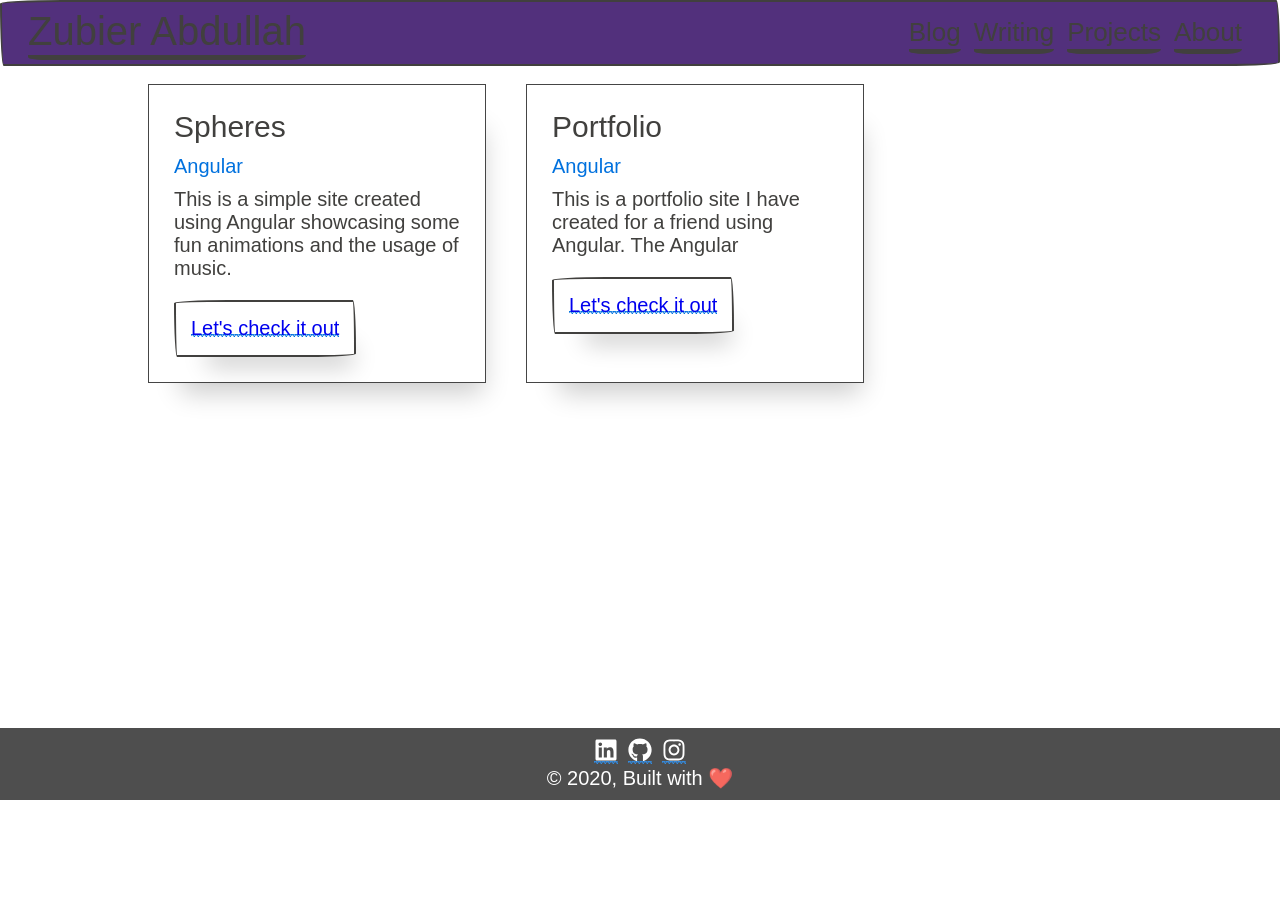
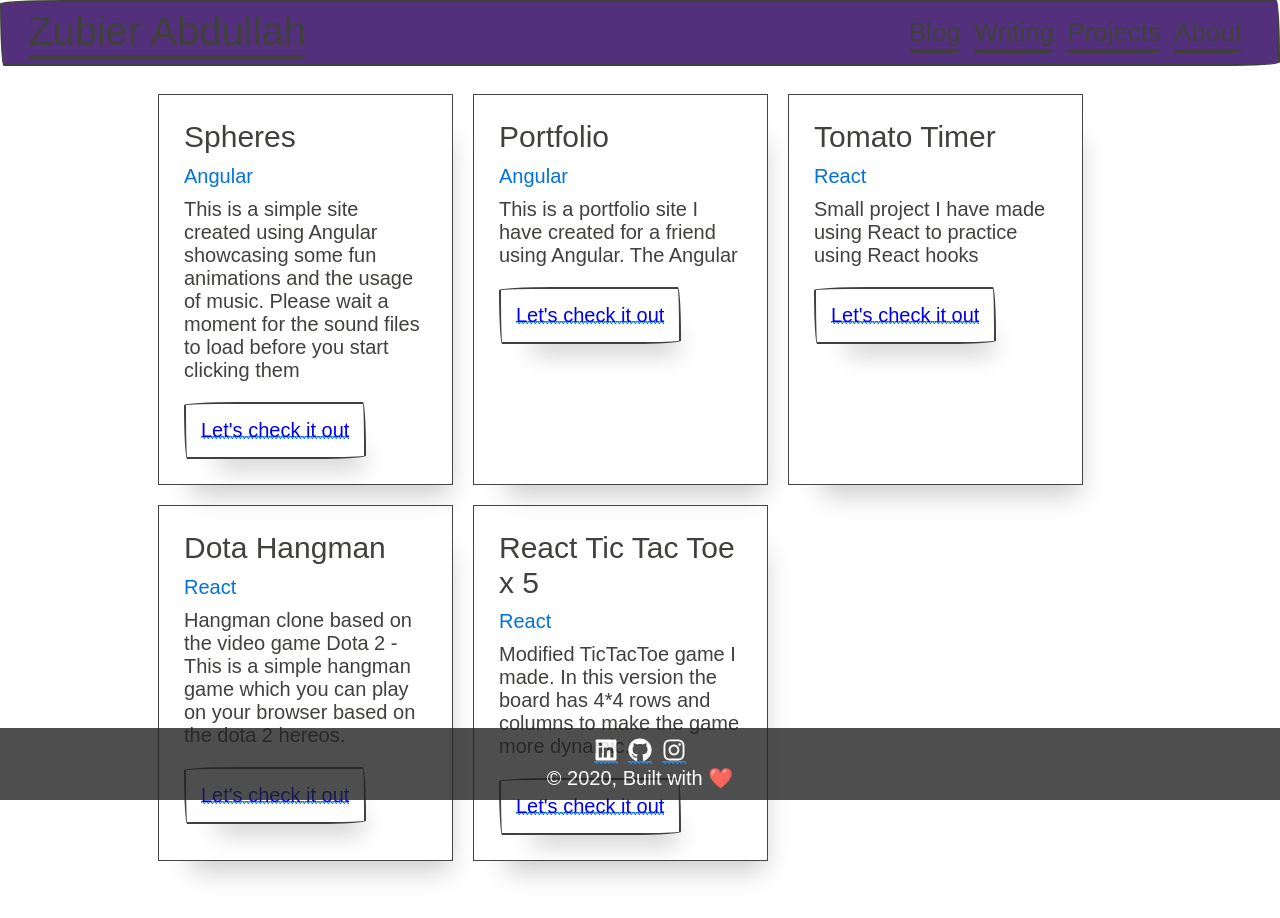
Before and after one commit to ZubierAbd/PersonalSite, a Gatsby site: page /projects in a window 1280 px wide. Before the commit the page ends 800 px from the top, so only its background shows below. Built offline with nearby package versions, Linux system fonts and the light colour scheme; Gatsby itself is replaced by a stand-in of ours; a web font is replaced by a local one.

Commit message:
added new projects

```diff
--- a/src/components/project.js
+++ b/src/components/project.js
@@ -7,13 +7,13 @@ const Project = props => {
   let name = data.name ? data.name : "PlaceHolderName"
   let URL = data.URL ? data.URL : "www.google.com"
   let img = props.image ? props.image : ""
-  let description = data.description ? data.description : "something somethin g"
+  let description = data.description ? data.description : "something something"
   let technology = data.tech ? data.tech : "React"
 
   return (
     <div
       class="card"
-      style={{ width: "33%", margin: "20px", border: "1px solid #454545" }}
+      style={{ width: "30%", margin: '10px', border: "1px solid #454545" }}
     >
       <div class="card-body">
         <h4 class="card-title">{name}</h4>
--- a/src/pages/projects.js
+++ b/src/pages/projects.js
@@ -16,21 +16,51 @@ const NormalProjectPage = () => {
     name: "Spheres",
     tech: "Angular",
     URL: "https://spheres-2411a.firebaseapp.com/",
+    github: '',
     description:
-      "This is a simple site created using Angular showcasing some fun animations and the usage of music.",
+      "This is a simple site created using Angular showcasing some fun animations and the usage of music. Please wait a moment for the sound files to load before you start clicking them",
   }
   let data2 = {
     name: "Portfolio",
     tech: "Angular",
     URL: "https://saima-ef594.firebaseapp.com/",
+    github: '',
     description:
       "This is a portfolio site I have created for a friend using Angular. The Angular ",
   }
 
-  let projectArray = [data1, data2]
+  let data3 = {
+    name: "Tomato Timer",
+    tech: "React",
+    URL: "https://tomato-timer-abd.herokuapp.com/",
+    github: 'https://github.com/ZubierAbd/TomatoTimerReact',
+    description:
+      "Small project I have made using React to practice using React hooks ",
+  }
+
+
+  let data4 = {
+    name: "Dota Hangman",
+    tech: "React",
+    URL: "https://dota-hangman.herokuapp.com/",
+    github: 'https://github.com/ZubierAbd/Dota2Hangman',
+    description:
+      "Hangman clone based on the video game Dota 2 - This is a simple hangman game which you can play on your browser based on the dota 2 hereos.",
+  }
+
+  let data5 = {
+    name: "React Tic Tac Toe x 5",
+    tech: "React",
+    URL: "https://tictactoe-react-x5.herokuapp.com/",
+    github: 'https://github.com/ZubierAbd/tic-tac-toeX5-react',
+    description:
+      "Modified TicTacToe game I made. In this version the board has 4*4 rows and columns to make the game more dynamic.",
+  }
+
+  let projectArray = [data1, data2, data3, data4, data5]
   return (
-    <div>
-      <div style={{ display: "flex" }}>
+    <div style={{ margin: '20px' }}>
+      <div style={{ display: "flex", flexWrap: "wrap" }}>
         {projectArray.map(ele => (
           <Project object={ele} />
         ))}
```
